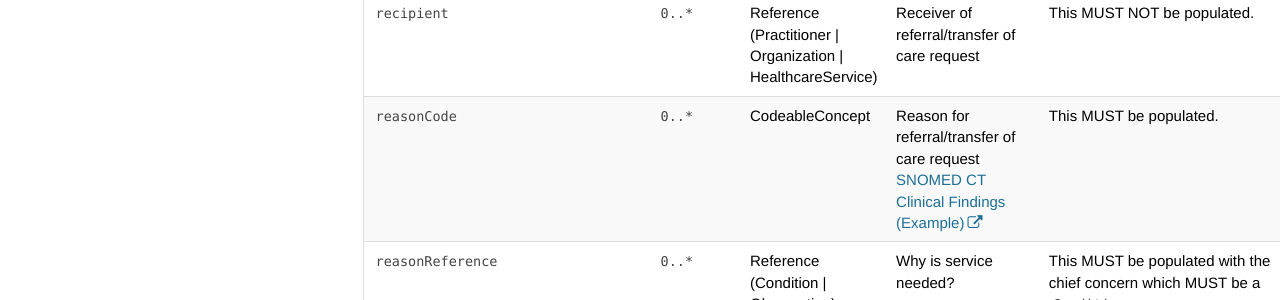
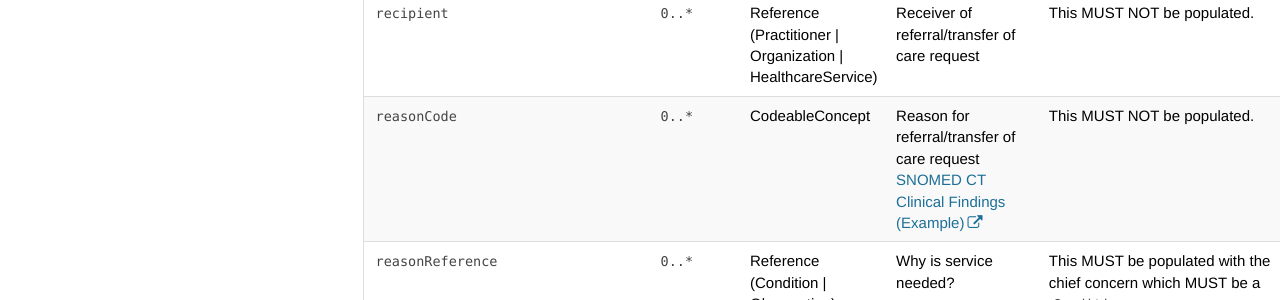
Before and after one commit to nhsconnect/FHIR-CDS, a Jekyll site: the page built from pages/explore/api_checkservices_referralrequest.md, in a window 1280 px wide and 900 px high, scrolled down 3309 px. Shown: the part 153-453 px from the top of the window. Built offline with Jekyll 4.4.1, drawn with Linux system fonts in a browser that asks for light colours; nearby versions of some CDN libraries; our own code applies the rules of GitHub Pages for plain Markdown files; comment, search, counter and statistics services are not loaded.

Commit message:
Update api_checkservices_referralrequest.md

```diff
--- a/pages/explore/api_checkservices_referralrequest.md
+++ b/pages/explore/api_checkservices_referralrequest.md
@@ -227,7 +227,7 @@ The start of the period must be 'now'.</td>
       <td><code class="highlighter-rouge">0..*</code></td>
         <td>CodeableConcept</td>
     <td>Reason for referral/transfer of care request <a href="https://www.hl7.org/fhir/stu3/valueset-clinical-findings.html">SNOMED CT Clinical Findings (Example)</a></td>
-<td>This MUST be populated.</td>
+<td>This MUST NOT be populated.</td>
  </tr>
 <tr>
   <td><code class="highlighter-rouge">reasonReference</code></td>
```
